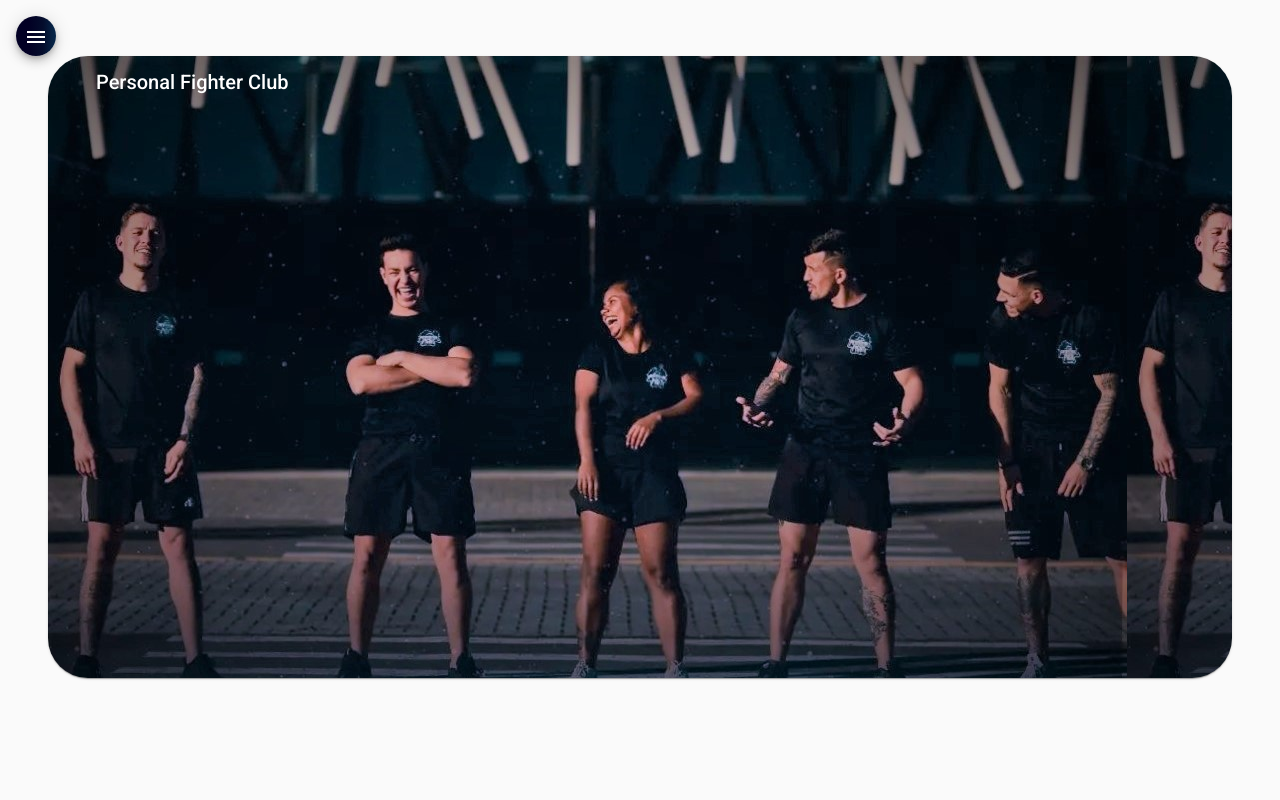
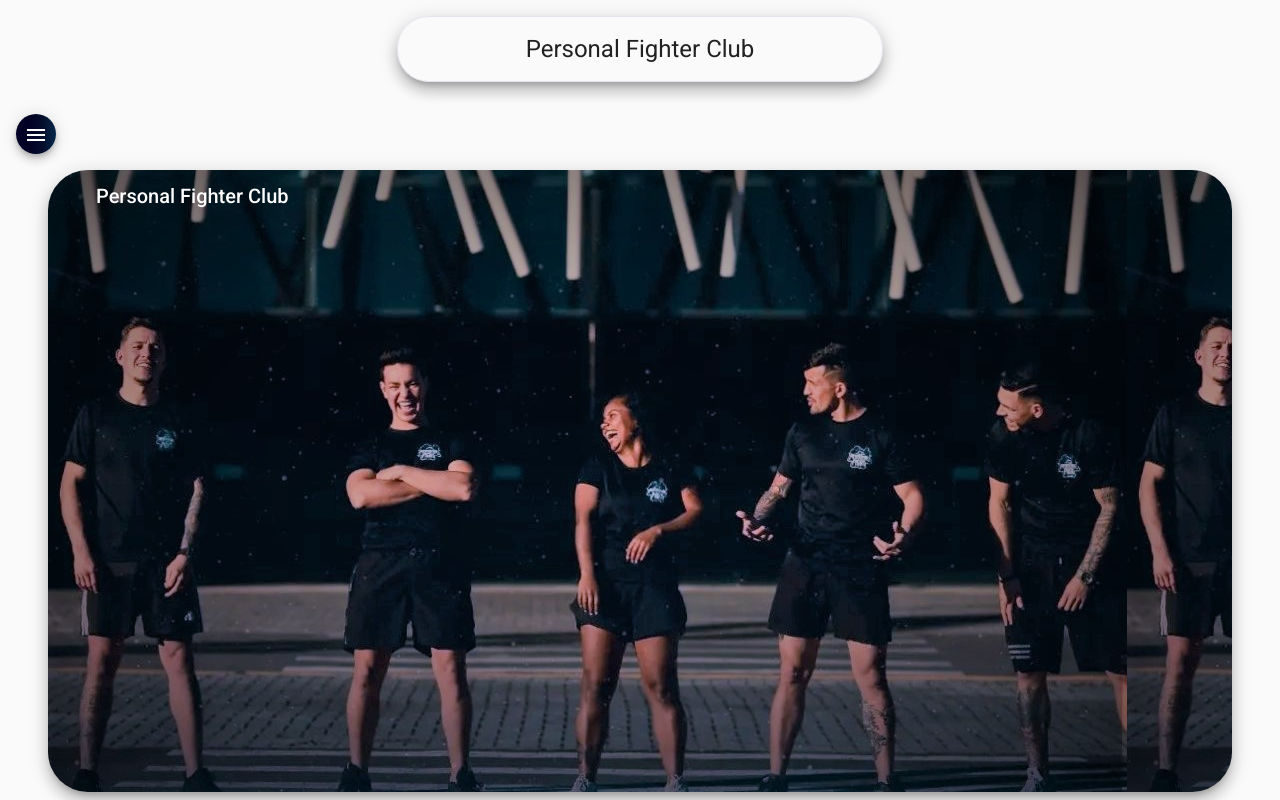
Before and after one commit to lluanps/helpdesk-web, an Angular app: page /home in a window 1280 px wide. Built offline with nearby package versions, Linux system fonts and the light colour scheme.

Commit message:
HTML e CSS para Header

```diff
--- a/src/app/components/header/header.component.css
+++ b/src/app/components/header/header.component.css
@@ -0,0 +1,12 @@
+.container {
+    display: flex;
+    align-items: center;
+    justify-content: center;
+}
+
+h1 {
+    margin-top: 1rem;
+    border: 1px solid rgba(219, 217, 233, 0.653);
+    padding: 1rem 10%;
+    border-radius: 2rem;
+}
--- a/src/app/components/header/header.component.html
+++ b/src/app/components/header/header.component.html
@@ -1 +1,3 @@
-<p>header works!</p>
+<div class="container">
+    <h1 class="mat-elevation-z10" >Personal Fighter Club</h1>
+</div>
--- a/src/app/components/home/home.component.css
+++ b/src/app/components/home/home.component.css
@@ -1,7 +1,7 @@
 .card {
     width: 90%;
     height: 590px;
-    margin: auto;
+    margin: 1rem auto;
     background-image: url('/assets/img/PFC-all.jpg');
     border-radius: 40px;
 }
--- a/src/app/components/home/home.component.html
+++ b/src/app/components/home/home.component.html
@@ -1,4 +1,4 @@
-<mat-card class="card">
+<mat-card class="card mat-elevation-z10">
     <mat-card-header>
       <mat-card-title-group>
         <mat-card-title>Personal Fighter Club</mat-card-title>
--- a/src/app/components/nav/nav.component.html
+++ b/src/app/components/nav/nav.component.html
@@ -26,6 +26,7 @@
     </mat-drawer>
 
     <div class="sidenav-content">
+        <app-header></app-header>
       <button class="menu mat-elevation-z6" (click)="drawer.toggle()" mat-icon-button>
         <mat-icon>menu</mat-icon>
       </button>
```
